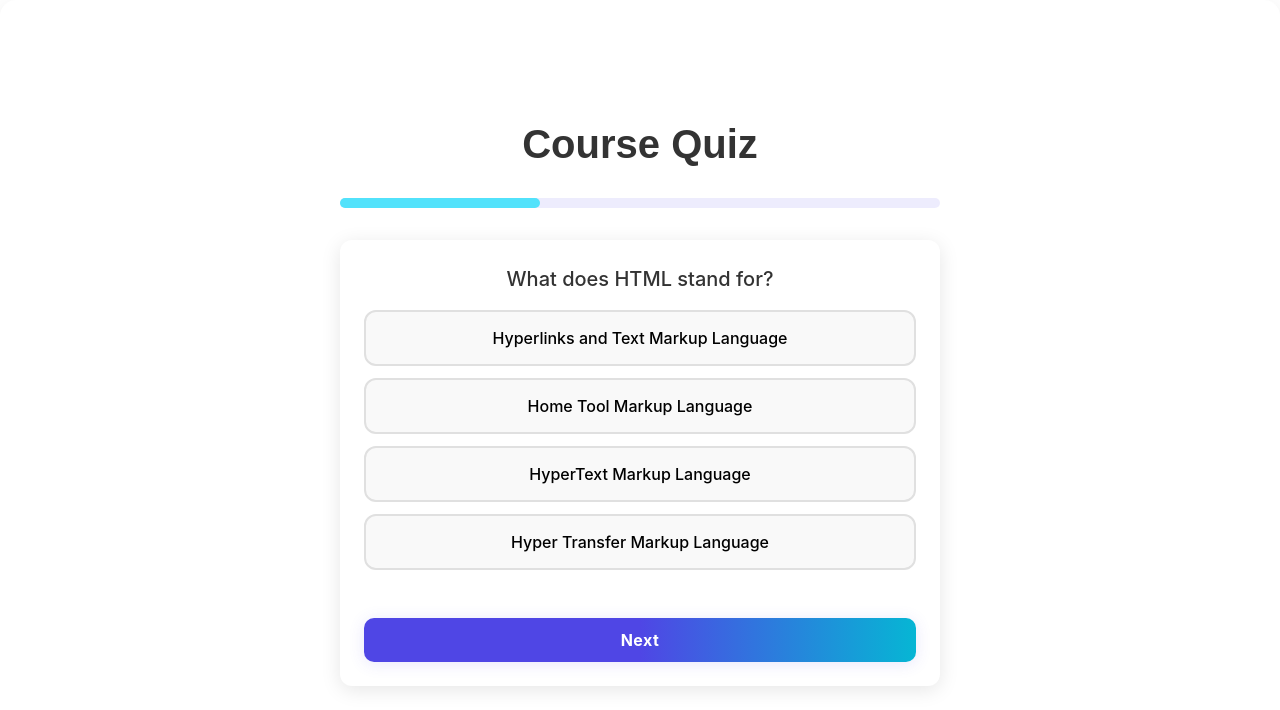
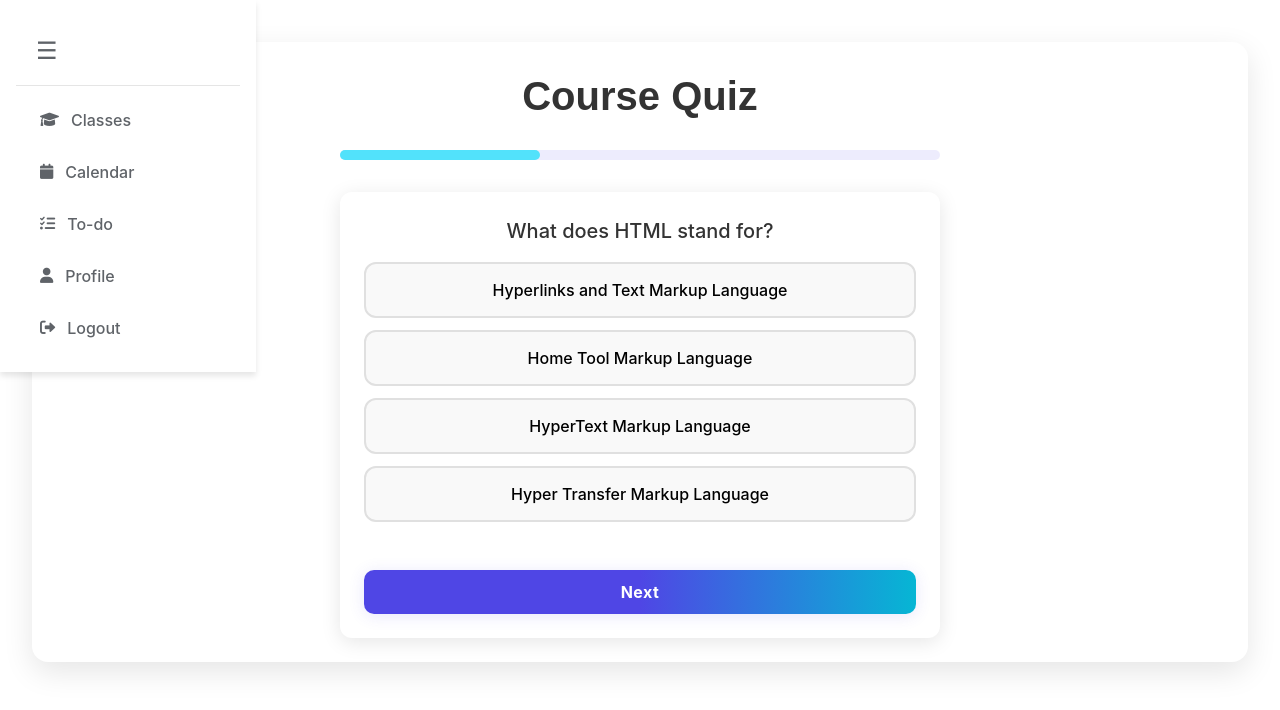
Before and after one commit to group-project-ensia/front_end, a React (Create React App) app: page /quizzes in a window 1280 px wide. Shown: the top 710 px of the page. Built offline with nearby package versions, Linux system fonts and the light colour scheme.

Commit message:
Frontend improvement of Quiz page and Flashcards page , adding latex,Better Message Alignmentand text formatting feature to the chatbot

```diff
--- a/package.json
+++ b/package.json
@@ -25,8 +25,10 @@
     "cors": "^2.8.5",
     "framer-motion": "^12.4.7",
     "gsap": "^3.12.7",
+    "katex": "^0.16.22",
     "react": "^18.2.0",
     "react-dom": "^18.2.0",
+    "react-katex": "^3.1.0",
     "react-router-dom": "^6.22.3",
     "react-scripts": "5.0.1",
     "three": "^0.174.0",
--- a/src/App.tsx
+++ b/src/App.tsx
@@ -15,6 +15,8 @@ import Profile from './pages/Profile';
 import Login from './pages/Login';
 import Signup from './pages/Signup';
 import VideoSummary from './pages/VideoSummary';
+import 'katex/dist/katex.min.css';
+
 
 function HomePage() {
   const navigate = useNavigate();
--- a/src/pages/Chatbot.css
+++ b/src/pages/Chatbot.css
@@ -52,9 +52,12 @@
   }
 
   .chat-bot-message {
-    align-self: flex-start;
+  align-self: flex-start;
+  flex-direction: row;
+  justify-content: flex-start;
+  text-align: left; /* Add this */
+}
 
-  }
 
   .chat-avatar {
     width: 32px;
@@ -75,6 +78,7 @@
     position: relative;
     word-wrap: break-word;
     max-width: 100%;
+    text-align: left;
   }
 
   .chat-user-message .chat-text-block {
@@ -137,3 +141,22 @@
     padding: 0.5rem 1rem;
     cursor: pointer;
   }
+
+  .chat-text-block strong {
+  font-weight: bold;
+  color: inherit;
+}
+
+.chat-text-block em {
+  font-style: italic;
+}
+
+.chat-text-block ul,
+.chat-text-block ol {
+  padding-left: 1.5rem;
+  margin: 0.5rem 0;
+}
+
+.chat-text-block li {
+  margin-bottom: 0.25rem;
+}
--- a/src/pages/Quizzes.css
+++ b/src/pages/Quizzes.css
@@ -3,13 +3,14 @@
     justify-content: center;
     align-items: center;
     flex-direction: column;
-    min-height: 100vh;
-    margin: 0;
+
     padding: 1.5rem;
     border-radius: 16px;
     box-shadow: 0 10px 30px rgba(0, 0, 0, 0.1);
     background-color: #fff;
     color: #333;
+    margin-bottom: 20px;
+    margin-top: 10px;
   }
 
   /* Title Styling */
@@ -160,3 +161,139 @@
     max-width: 600px;
     margin-bottom: 1rem;
   }
+
+/* Updated Sidebar Wrapper */
+.quiz-app-sidebar {
+  width: 256px;
+  background-color: var(--surface-color);
+  box-shadow: var(--shadow-md);
+  transition: all var(--transition-speed) ease;
+  padding: 16px;
+  overflow-x: hidden;
+  z-index: 100;
+  min-height: 100vh;
+  position: fixed;
+  left: 0;
+  top: 0;
+}
+
+.quiz-app-sidebar.closed {
+  width: 72px;
+}
+
+/* Sidebar Header */
+.quiz-sidebar-header {
+  padding: 12px;
+  border-bottom: 1px solid rgba(0, 0, 0, 0.1);
+  margin-bottom: 10px;
+  display: flex;
+  align-items: center;
+  justify-content: space-between;
+}
+
+/* Toggle Button */
+.quiz-sidebar-toggle {
+  background: none;
+  border: none;
+  font-size: 24px;
+  cursor: pointer;
+  color: var(--secondary-color);
+  padding: 8px;
+  border-radius: 50%;
+  transition: background-color var(--transition-speed) ease;
+}
+
+.quiz-sidebar-toggle:hover {
+  background-color: rgba(0, 0, 0, 0.05);
+}
+
+/* Sidebar Navigation */
+.quiz-sidebar-nav ul {
+  list-style: none;
+  padding: 0;
+  margin: 0;
+}
+
+.quiz-sidebar-nav li {
+  display: flex;
+  align-items: center;
+  padding: 12px 24px;
+  cursor: pointer;
+  border-radius: var(--border-radius);
+  margin: 4px 0;
+  color: var(--secondary-color);
+  transition: all var(--transition-speed) ease;
+}
+
+.quiz-sidebar-nav li:hover {
+  background-color: rgba(0, 0, 0, 0.05);
+  color: var(--primary-color);
+}
+
+.quiz-sidebar-nav li.active {
+  background-color: #e8f0fe;
+  color: var(--primary-color);
+}
+
+.quiz-sidebar-nav li i {
+  font-size: 0.95rem;
+}
+
+/* Nav Text */
+.nav-text {
+  margin-left: 12px;
+  font-weight: 500;
+  transition: opacity var(--transition-speed) ease;
+}
+
+.quiz-app-sidebar.closed .nav-text {
+  opacity: 0;
+  width: 0;
+  visibility: hidden;
+}
+
+/* Logout Button */
+.quiz-sidebar-logout {
+  margin-top: 2rem;
+  color: #e53935;
+}
+
+/* Push main content based on sidebar */
+.quiz-main-content {
+  margin-left: 256px;
+  padding: 2rem;
+  transition: margin-left var(--transition-speed) ease;
+}
+
+.quiz-app-sidebar.closed + .quiz-main-content {
+  margin-left: 72px;
+}
+
+/* Responsive Design */
+@media (max-width: 768px) {
+  .quiz-app-sidebar {
+    position: fixed;
+    top: 0;
+    left: 0;
+    height: 100vh;
+    transform: translateX(-100%);
+    transition: transform var(--transition-speed) ease;
+    z-index: 200; /* above main content */
+  }
+
+  .quiz-app-sidebar.open {
+    transform: translateX(0);
+  }
+
+  .quiz-main-content {
+    margin-left: 0;
+    padding: 1.5rem;
+    transition: filter var(--transition-speed) ease;
+  }
+
+  /* Optional: Dim background when sidebar is open */
+  .quiz-app-sidebar.open ~ .quiz-main-content {
+    filter: brightness(0.8);
+    pointer-events: none;
+  }
+}
--- a/src/pages/Quizzes.tsx
+++ b/src/pages/Quizzes.tsx
@@ -1,4 +1,5 @@
 import React, { useState } from 'react';
+import { useNavigate } from 'react-router-dom';
 import './Quizzes.css';
 
 interface Question {
@@ -35,9 +36,11 @@ const Quizzes: React.FC = () => {
   const [selectedOption, setSelectedOption] = useState('');
   const [showResult, setShowResult] = useState(false);
   const [score, setScore] = useState(0);
+  const [quizSidebarOpen, setQuizSidebarOpen] = useState(true);
   const [answers, setAnswers] = useState<
     { question: string; selected: string; correct: string }[]
   >([]);
+  const navigate = useNavigate();
 
   const handleOptionClick = (option: string) => {
     setSelectedOption(option);
@@ -76,13 +79,71 @@ const Quizzes: React.FC = () => {
     setShowResult(false);
   };
 
+
   const progress = ((currentIndex + 1) / sampleQuestions.length) * 100;
 
   return (
+    <div className="quiz-page-wrapper">
+      {/* Quiz-specific sidebar with unique class names */}
+      <aside className={`quiz-app-sidebar ${quizSidebarOpen ? 'open' : 'closed'}`}>
+        <div className="quiz-sidebar-header">
+          <button
+            className="quiz-sidebar-toggle"
+            onClick={() => setQuizSidebarOpen(!quizSidebarOpen)}
+            aria-label="Toggle sidebar"
+          >
+            ☰
+          </button>
+
+        </div>
+        <nav className="quiz-sidebar-nav">
+          <ul>
+            <li onClick={() => navigate('/classroom')}>
+              <i className="fas fa-graduation-cap"></i>
+              <span className="nav-text">Classes</span>
+            </li>
+            <li
+              onClick={() => navigate('/calendar')}
+              className={window.location.pathname.startsWith('/calendar') ? 'active' : ''}
+            >
+              <i className="fas fa-calendar"></i>
+              <span className="nav-text">Calendar</span>
+            </li>
+            <li
+              onClick={() => navigate('/todo')}
+              className={window.location.pathname.startsWith('/todo') ? 'active' : ''}
+            >
+              <i className="fas fa-tasks"></i>
+              <span className="nav-text">To-do</span>
+            </li>
+            <li
+              data-tooltip="Profile"
+              onClick={() => navigate('/profile')}
+              className={window.location.pathname.startsWith('/profile') ? 'active' : ''}
+            >
+              <i className="fas fa-user"></i>
+              <span className="nav-text">Profile</span>
+            </li>
+            <li
+              data-tooltip="Logout"
+              onClick={() => {
+                localStorage.removeItem('token');
+                navigate('/login');
+              }}
+              style={{ cursor: 'pointer', marginTop: 'auto' }}
+            >
+              <i className="fas fa-sign-out-alt"></i>
+              <span className="nav-text">Logout</span>
+            </li>
+          </ul>
+        </nav>
+      </aside>
+
+      <div className="quiz-main-content">
         <div className="quiz-container">
+          {/* Rest of your quiz content remains exactly the same */}
           <h2 className="quiz-title">Course Quiz</h2>
 
-      {/* Progress Bar with limited width */}
           <div className="quiz-bar-wrapper">
             <div className="quiz-progress-bar">
               <div className="quiz-progress" style={{ width: `${progress}%` }}></div>
@@ -151,6 +212,8 @@ const Quizzes: React.FC = () => {
             </div>
           )}
         </div>
+      </div>
+    </div>
   );
 };
 
--- a/src/pages/flashcards.css
+++ b/src/pages/flashcards.css
@@ -29,11 +29,12 @@
 }
 
 .flashcard-inner {
-  width: 100%;
+  width:380px;
   height: 280px;
   transition: transform 0.6s ease;
   transform-style: preserve-3d;
   position: relative;
+
 }
 
 .flashcard.flipped .flashcard-inner {
--- a/src/pages/flashcards.tsx
+++ b/src/pages/flashcards.tsx
@@ -1,4 +1,5 @@
 import React, { useState } from 'react';
+import { useNavigate } from 'react-router-dom';
 import './flashcards.css';
 
 interface Flashcard {
@@ -28,6 +29,8 @@ const flashcardsData: Flashcard[] = [
 const Flashcards: React.FC = () => {
   const [currentIndex, setCurrentIndex] = useState(0);
   const [flipped, setFlipped] = useState(false);
+  const [isSidebarOpen, setIsSidebarOpen] = useState(true);
+  const navigate = useNavigate();
 
   const currentCard = flashcardsData[currentIndex];
 
@@ -38,6 +41,60 @@ const Flashcards: React.FC = () => {
   };
 
   return (
+    <div className="app-container">
+      <aside className={`sidebar ${isSidebarOpen ? 'open' : 'closed'}`}>
+        <div className="sidebar-header">
+          <button
+            className="menu-toggle"
+            onClick={() => setIsSidebarOpen(!isSidebarOpen)}
+          >
+            ☰
+          </button>
+        </div>
+        <nav className="sidebar-nav">
+          <ul>
+            <li
+              onClick={() => navigate('/classroom')}
+              className={window.location.pathname.startsWith('/classroom') ? 'active' : ''}
+            >
+              <i className="fas fa-graduation-cap"></i>
+              <span className="nav-text">Classes</span>
+            </li>
+            <li
+              onClick={() => navigate('/calendar')}
+              className={window.location.pathname.startsWith('/calendar') ? 'active' : ''}
+            >
+              <i className="fas fa-calendar"></i>
+              <span className="nav-text">Calendar</span>
+            </li>
+            <li
+              onClick={() => navigate('/todo')}
+              className={window.location.pathname.startsWith('/todo') ? 'active' : ''}
+            >
+              <i className="fas fa-tasks"></i>
+              <span className="nav-text">To-do</span>
+            </li>
+            <li
+              onClick={() => navigate('/profile')}
+              className={window.location.pathname.startsWith('/profile') ? 'active' : ''}
+            >
+              <i className="fas fa-user"></i>
+              <span className="nav-text">Profile</span>
+            </li>
+            <li
+              onClick={() => {
+                localStorage.removeItem('token');
+                navigate('/login');
+              }}
+              style={{ cursor: 'pointer', marginTop: 'auto' }}
+            >
+              <i className="fas fa-sign-out-alt"></i>
+              <span className="nav-text">Logout</span>
+            </li>
+          </ul>
+        </nav>
+      </aside>
+
       <div className="flashcards-container">
         <h2 className="flashcards-title">💡Flashcards</h2>
 
@@ -59,6 +116,7 @@ const Flashcards: React.FC = () => {
           <button className="next-button vibrant" onClick={handleNext}>Next ➡️</button>
         </div>
       </div>
+    </div>
   );
 };
 
```
Also changed, not shown: src/pages/Chatbot.tsx (+51 -1 lines), src/types/react-katex.d.ts (added, +13 -0 lines), 1 other file (tests, documents, lock files or other folders). Lines whose indentation alone changed are shown as unchanged.
